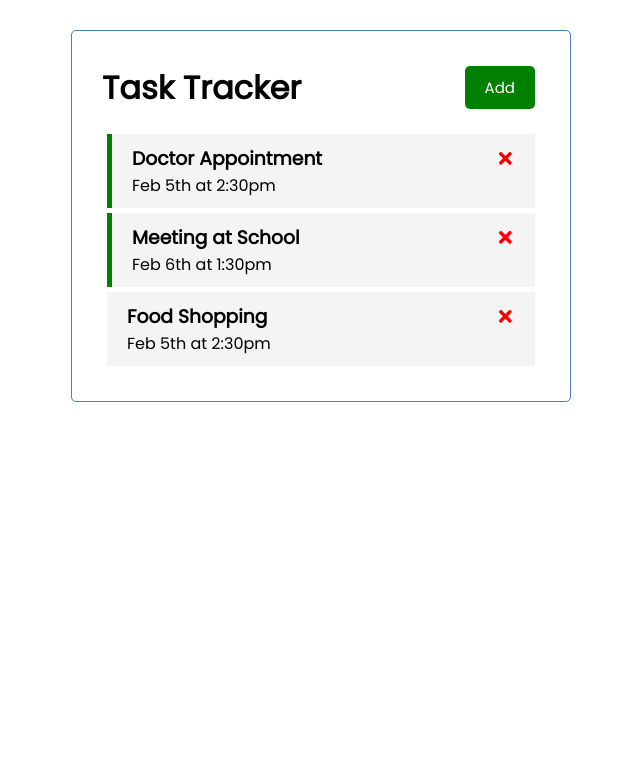
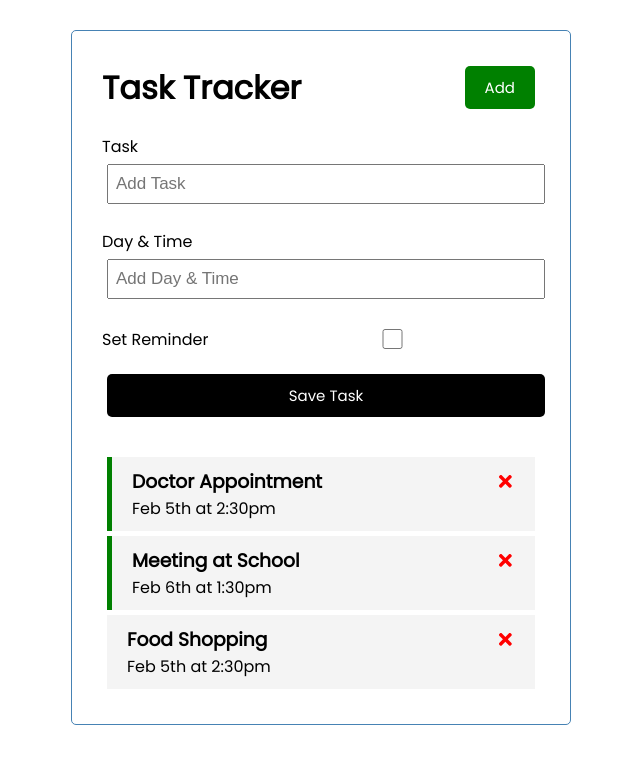
Before and after one commit to mariadenadel/react-task-tracker, a React (Create React App) app: page / in a window 1280 px wide. Shown: the top 764 px of the page, without its empty margins (319-959 px from the left). Built offline with nearby package versions, Linux system fonts and the light colour scheme.

Commit message:
add form

```diff
--- a/src/App.js
+++ b/src/App.js
@@ -1,6 +1,7 @@
 import { useState } from 'react'
 import Header from './components/Header'
 import Tasks from './components/Tasks'
+import AddTask from './components/AddTask'
 
 function App() {
   const [tasks, setTasks] = useState([
@@ -38,6 +39,7 @@
   return (
     <div className="container">
       <Header />
+      <AddTask />
       {tasks.length > 0 ? (
         <Tasks tasks={tasks} onDelete={deleteTask} onToggle={toggleReminder}/>
       ) : (
--- /dev/null
+++ b/src/components/AddTask.js
@@ -0,0 +1,22 @@
+const AddTask = () => {
+  return (
+    <form className='add-form'>
+      <div className='form-control'>
+        <label>Task</label>
+        <input type='text' placeholder='Add Task' />
+      </div>
+      <div className='form-control'>
+        <label>Day & Time</label>
+        <input type='text' placeholder='Add Day & Time' />
+      </div>
+      <div className='form-control form-control-check'>
+        <label>Set Reminder</label>
+        <input type='checkbox' />
+      </div>
+
+      <input type='submit' value='Save Task' className='btn btn-block' />
+    </form>
+  )
+}
+
+export default AddTask
```
